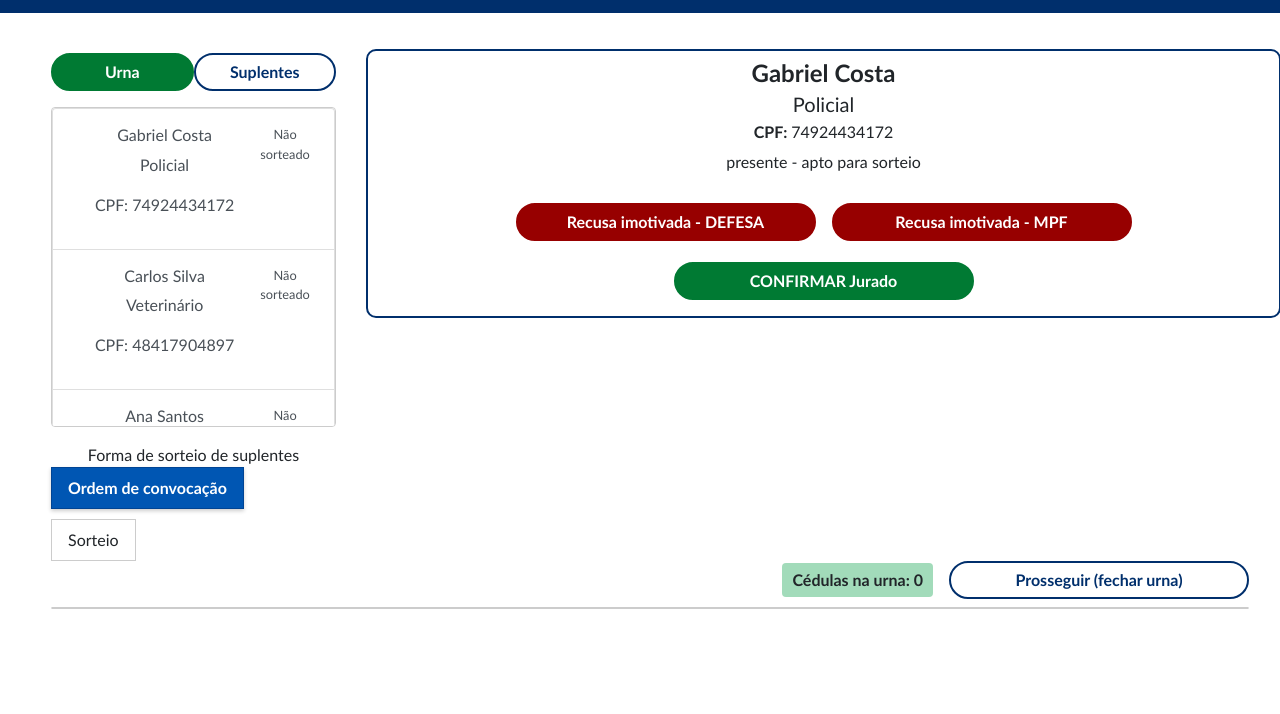
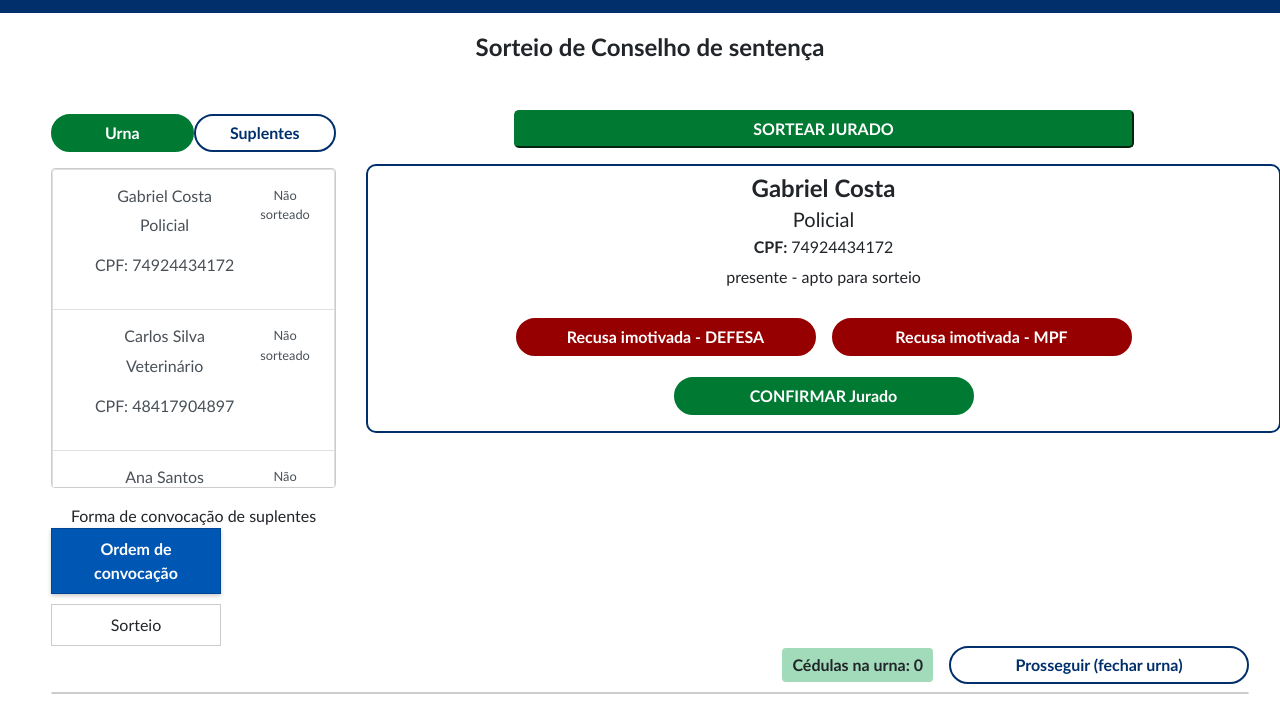
Before and after one commit to pteixeira1089/projeto_extensao_selecao_juri, a website built with Vite: page project/index.html in a window 1280 px wide. Shown: the part 172-886 px from the top of the page. Before the commit the page ends 801 px from the top, so only its background shows below. Built offline with nearby package versions, Linux system fonts and the light colour scheme.

Commit message:
Formatted OptionSelector listItems. Created SortearJuradoButton class (integregated and tested on rederer of Conselho de Sentenca page (missing dependency injection). Created css classes for sortearJuradoButton

```diff
--- a/project/renderer/ConselhoSentenca.js
+++ b/project/renderer/ConselhoSentenca.js
@@ -11,6 +11,7 @@ import { CardJurado } from "../view/Shared/CardJurado.js";
 import { TipoCard } from "../model/enums/TipoCard.js";
 import { Urna } from "../view/ComposicaoUrna/Urna.js";
 import { OptionSelector } from "../view/Shared/OptionSelector.js";
+import { SortearJuradoButton } from "../view/ConselhoSentenca/SortearJuradoButton.js";
 
 export function renderPageStructure() {
     const divContent = document.getElementById('content');
@@ -83,7 +84,8 @@ export function renderInitialElements({
     }
 
 
-    //Obtém PONTOS DE INSERÇÃO dos elementos
+    //Obtém PONTOS DE INSERÇÃO dos elementos (gerados pela classe PageSkeleton, usada no orquestrador geral)
+    const contentDiv = document.getElementById('content');
     const listDiv = document.getElementById('listContainer');
     const cardDiv = document.getElementById('cardInfoContainer');
     const resultDiv = document.getElementById('urnaCol');
@@ -92,6 +94,16 @@ export function renderInitialElements({
     const pageComposerList = new PageComposer(listDiv);
     const pageComposerCard = new PageComposer(cardDiv);
     const pageComposerResult = new PageComposer(resultDiv);
+
+
+    //Title
+    const title = document.createElement('h3');
+    title.classList.add(
+        'mb-5'
+    )
+    title.textContent = `Sorteio de Conselho de sentença`;
+
+    contentDiv.prepend(title)
 
 
     //Criação da LISTA DE JURADOS (URNA)
@@ -107,7 +119,7 @@ export function renderInitialElements({
 
     //Criação de área de filtro
     const titleFiltro = document.createElement('p')
-    titleFiltro.innerText = `Forma de sorteio de suplentes`
+    titleFiltro.innerText = `Forma de convocação de suplentes`
     titleFiltro.classList.add('mt-3', 'mb-0');
 
     const optionsSelector = new OptionSelector();
@@ -117,6 +129,11 @@ export function renderInitialElements({
     )
 
     listDiv.append(titleFiltro, filterOptions)
+
+    //Criação do botão de sorteio
+    const bntSortearJurado = new SortearJuradoButton();
+
+    pageComposerCard.addComponent(bntSortearJurado);
 
     //Criação do CARD DE JURADO
     //Sets the juradoSelecionado
--- a/project/style.css
+++ b/project/style.css
@@ -66,6 +66,26 @@ body {
     border-color: rgb(120, 0, 0);
     /* Darker border for hover */
     color: #ffffff;
+}
+
+.btn-sortear-jurado {
+    border-radius: 5px;
+    /* More rounded corners */
+    width: 100%;
+    /* Full width */
+    max-width: 620px;
+    /* Max width to keep buttons uniform */
+    padding: 5px 20px;
+    /* Padding for better appearance */
+    font-size: 1rem;
+    /* Uniform font size */
+    transition: background-color 0.3s ease, color 0.3s ease, border-color 0.3s ease;
+    /* Smooth transition */
+
+    border-width: 2px;
+    font-weight: 600;
+
+    background-color: ;
 }
 
 .btn-recusa-imotivada {
@@ -356,6 +376,10 @@ h3 {
     gap: 0.5rem;
 }
 
+.hidden {
+    display: none;
+}
+
 
 
 
@@ -410,6 +434,15 @@ h3 {
 
   /* Transição suave para o efeito hover */
   transition: all 0.2s ease-in-out;
+
+  /* Largura padrão */;
+  width: 170px;
+
+  display: flex;
+  align-items: center;
+  justify-content: center;
+
+
 }
 
 /* Efeito onHover (Mouse sobre o item) */
--- /dev/null
+++ b/project/view/ConselhoSentenca/SortearJuradoButton.js
@@ -0,0 +1,31 @@
+export class SortearJuradoButton {
+    constructor() {
+        this.element = null;
+    }
+
+    create() {
+        const container = document.createElement('div');
+
+        container.classList.add(
+            'd-flex',
+            'align-items-center',
+            'justify-content-center',
+            'mb-3'
+        );
+
+        const button = document.createElement('button');
+
+        button.classList.add(
+            'btn-sortear-jurado',
+            'btn-primary'
+        );
+
+        button.innerText = 'SORTEAR JURADO';
+
+        container.append(button);
+
+        this.element = container;
+
+        return container;
+    }
+}
--- a/project/view/Shared/OptionSelector.js
+++ b/project/view/Shared/OptionSelector.js
@@ -8,9 +8,15 @@ export class OptionSelector {
      *
      * @param {object} strOptions
      * @param {number | null} selectedIndex - indicates the index of the active (selected) option when the element is created
-     * @returns {HTMLElement} - returns a li
+     * @returns {HTMLElement} - returns a div containing an ul with options
      */
     buildSimpleOptionList(strOptions, selectedIndex) {
+        const optionDiv = document.createElement('div');
+        optionDiv.classList.add(
+            'd-flex',
+            'justify-content-center',
+            'align-items-center'
+        )
         const optionList = document.createElement('ul');
 
         Object.entries(strOptions).forEach(([option, onSelectFunction], iterationIndex) => {
@@ -46,8 +52,18 @@ export class OptionSelector {
             'simple-option-list'
         )
 
-        this.element = optionList;
+        optionDiv.appendChild(optionList);
 
-        return optionList;
+        this.element = optionDiv;
+
+        return optionDiv;
+    }
+
+    hideComponent(){
+        this.element.classList.add('hidden');
+    }
+
+    showComponent(){
+        this.element.classList.remove('hidden');
     }
 }
```
